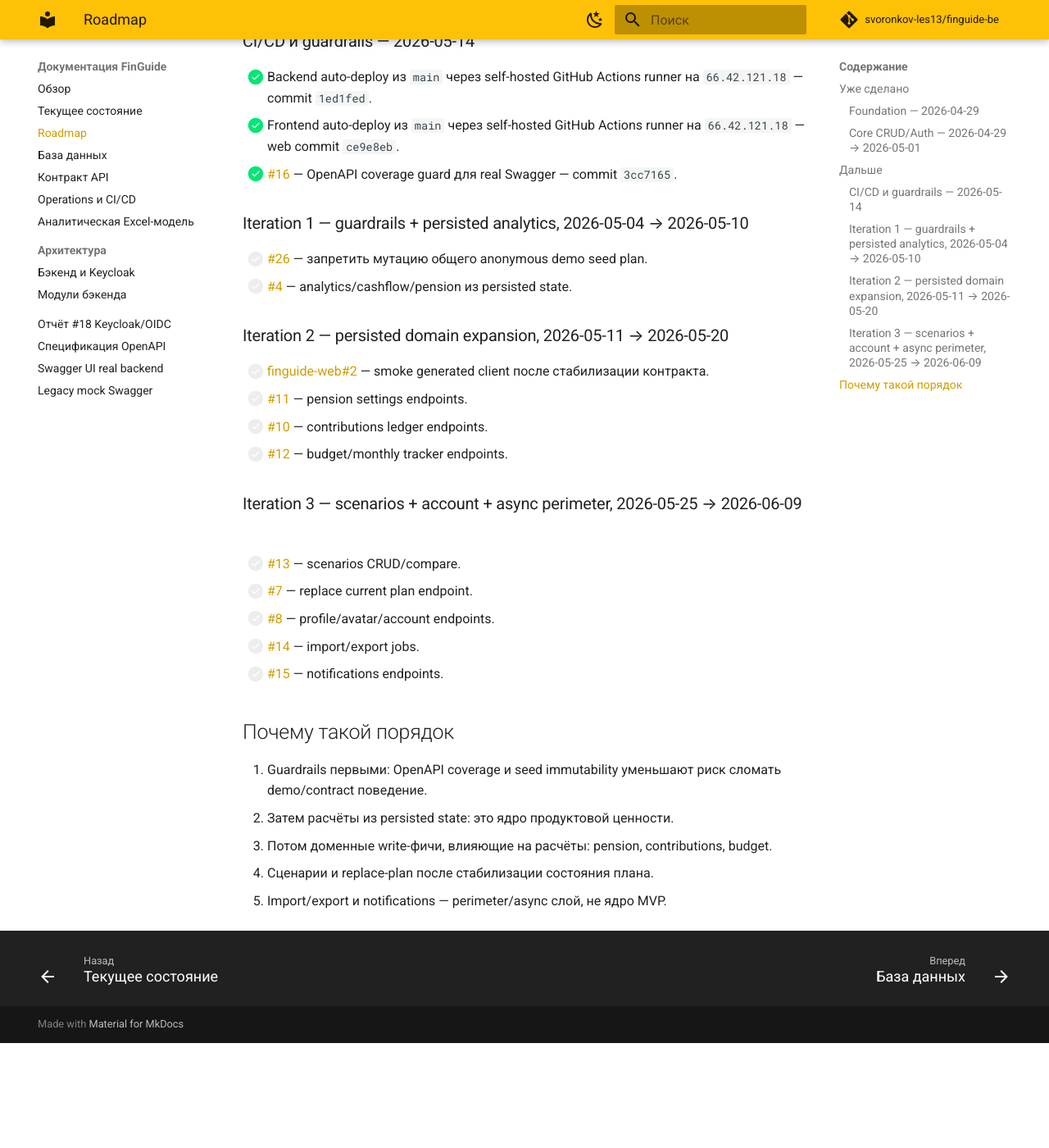
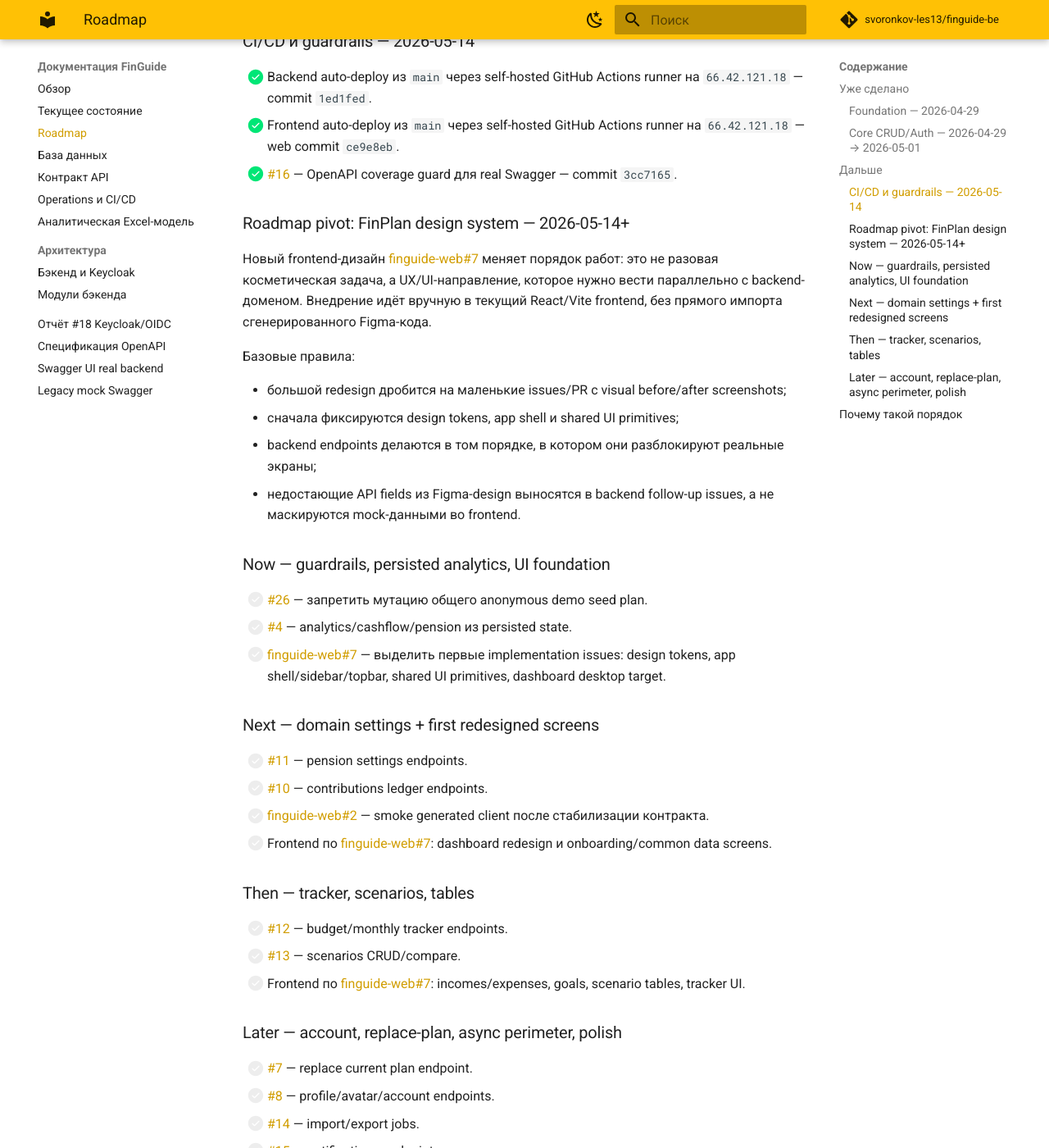
Before and after one commit to svoronkov-les13/finguide-be, an MkDocs documentation site: the page built from docs/roadmap.md, in a window 1280 px wide and 1400 px high, scrolled down 1023 px. Shown: the whole window at 82% size. Built offline with MkDocs 1.6.1 and Material for MkDocs 9.7.7, drawn with Linux system fonts in a browser that asks for light colours; comment, search, counter and statistics services are not loaded; before the commit the page ends 2295 px from its top, so only the background shows below that; some of the changed text lies outside the part shown.

Commit message:
docs: reflect FinPlan roadmap pivot

```diff
--- a/docs/roadmap.md
+++ b/docs/roadmap.md
@@ -32,30 +32,48 @@
 - [x] Frontend auto-deploy из `main` через self-hosted GitHub Actions runner на `66.42.121.18` — web commit `ce9e8eb`.
 - [x] [#16](https://github.com/svoronkov-les13/finguide-be/issues/16) — OpenAPI coverage guard для real Swagger — commit `3cc7165`.
 
-### Iteration 1 — guardrails + persisted analytics, 2026-05-04 → 2026-05-10
+### Roadmap pivot: FinPlan design system — 2026-05-14+
+
+Новый frontend-дизайн [finguide-web#7](https://github.com/svoronkov-les13/finguide-web/issues/7) меняет порядок работ: это не разовая косметическая задача, а UX/UI-направление, которое нужно вести параллельно с backend-доменом. Внедрение идёт вручную в текущий React/Vite frontend, без прямого импорта сгенерированного Figma-кода.
+
+Базовые правила:
+
+- большой redesign дробится на маленькие issues/PR с visual before/after screenshots;
+- сначала фиксируются design tokens, app shell и shared UI primitives;
+- backend endpoints делаются в том порядке, в котором они разблокируют реальные экраны;
+- недостающие API fields из Figma-design выносятся в backend follow-up issues, а не маскируются mock-данными во frontend.
+
+### Now — guardrails, persisted analytics, UI foundation
 
 - [ ] [#26](https://github.com/svoronkov-les13/finguide-be/issues/26) — запретить мутацию общего anonymous demo seed plan.
 - [ ] [#4](https://github.com/svoronkov-les13/finguide-be/issues/4) — analytics/cashflow/pension из persisted state.
+- [ ] [finguide-web#7](https://github.com/svoronkov-les13/finguide-web/issues/7) — выделить первые implementation issues: design tokens, app shell/sidebar/topbar, shared UI primitives, dashboard desktop target.
 
-### Iteration 2 — persisted domain expansion, 2026-05-11 → 2026-05-20
+### Next — domain settings + first redesigned screens
 
-- [ ] [finguide-web#2](https://github.com/svoronkov-les13/finguide-web/issues/2) — smoke generated client после стабилизации контракта.
 - [ ] [#11](https://github.com/svoronkov-les13/finguide-be/issues/11) — pension settings endpoints.
 - [ ] [#10](https://github.com/svoronkov-les13/finguide-be/issues/10) — contributions ledger endpoints.
+- [ ] [finguide-web#2](https://github.com/svoronkov-les13/finguide-web/issues/2) — smoke generated client после стабилизации контракта.
+- [ ] Frontend по [finguide-web#7](https://github.com/svoronkov-les13/finguide-web/issues/7): dashboard redesign и onboarding/common data screens.
+
+### Then — tracker, scenarios, tables
+
 - [ ] [#12](https://github.com/svoronkov-les13/finguide-be/issues/12) — budget/monthly tracker endpoints.
+- [ ] [#13](https://github.com/svoronkov-les13/finguide-be/issues/13) — scenarios CRUD/compare.
+- [ ] Frontend по [finguide-web#7](https://github.com/svoronkov-les13/finguide-web/issues/7): incomes/expenses, goals, scenario tables, tracker UI.
 
-### Iteration 3 — scenarios + account + async perimeter, 2026-05-25 → 2026-06-09
+### Later — account, replace-plan, async perimeter, polish
 
-- [ ] [#13](https://github.com/svoronkov-les13/finguide-be/issues/13) — scenarios CRUD/compare.
 - [ ] [#7](https://github.com/svoronkov-les13/finguide-be/issues/7) — replace current plan endpoint.
 - [ ] [#8](https://github.com/svoronkov-les13/finguide-be/issues/8) — profile/avatar/account endpoints.
 - [ ] [#14](https://github.com/svoronkov-les13/finguide-be/issues/14) — import/export jobs.
 - [ ] [#15](https://github.com/svoronkov-les13/finguide-be/issues/15) — notifications endpoints.
+- [ ] Frontend по [finguide-web#7](https://github.com/svoronkov-les13/finguide-web/issues/7): settings/account, FAQ/help, instruction modals, final visual polish.
 
 ## Почему такой порядок
 
-1. Guardrails первыми: OpenAPI coverage и seed immutability уменьшают риск сломать demo/contract поведение.
-2. Затем расчёты из persisted state: это ядро продуктовой ценности.
-3. Потом доменные write-фичи, влияющие на расчёты: pension, contributions, budget.
-4. Сценарии и replace-plan после стабилизации состояния плана.
-5. Import/export и notifications — perimeter/async слой, не ядро MVP.
+1. Guardrails первыми: OpenAPI coverage уже зафиксирован, seed immutability нужна до дальнейших мутаций demo state.
+2. Persisted analytics остаётся ядром продуктовой ценности: без неё redesign будет красивой оболочкой над неполными расчётами.
+3. FinPlan design foundation запускается параллельно, чтобы не переделывать каждую страницу дважды.
+4. Pension settings и contributions идут до tracker/scenarios, потому что они влияют на расчёты и отображение cashflow.
+5. Tracker/scenarios/account/import/export/notifications двигаются после базовой стабилизации домена и UI primitives.
```
Also changed, not shown: docs/status.md (+13 -12 lines).
